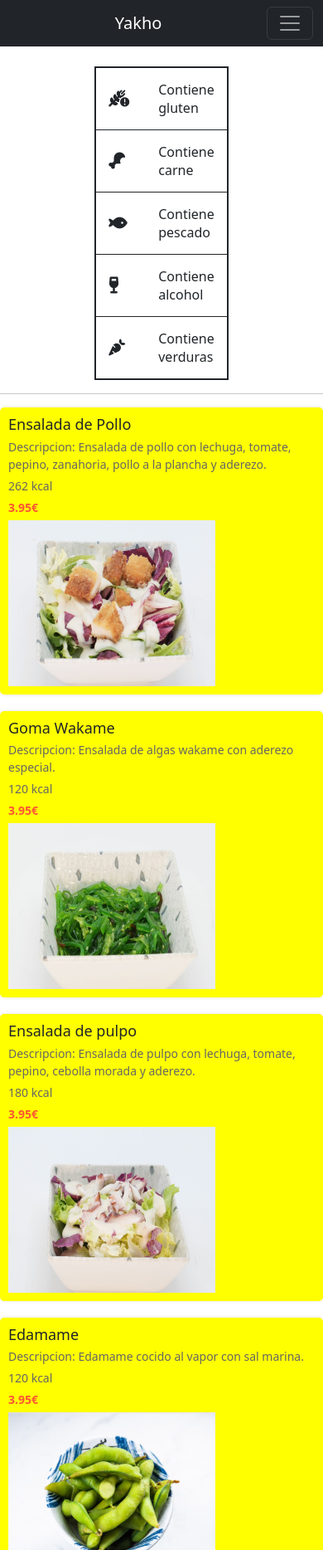
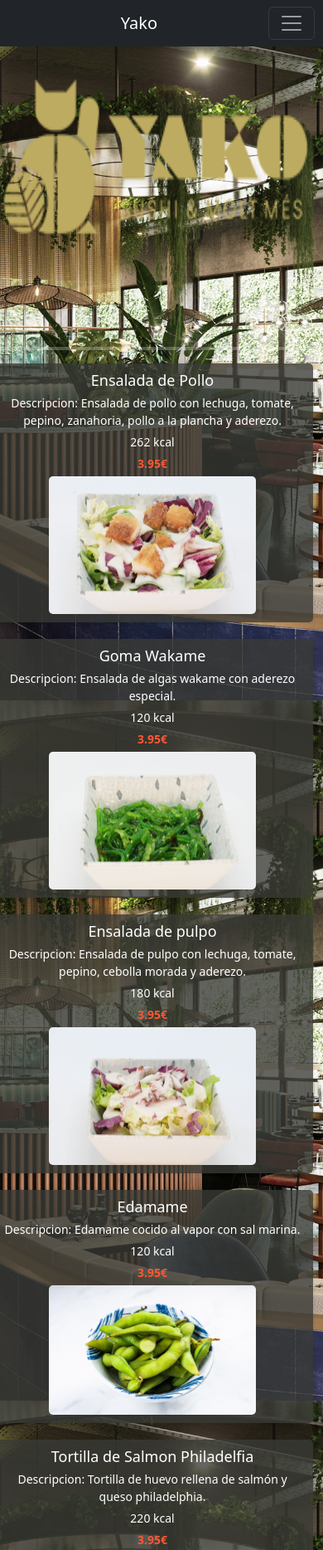
Before and after one commit to HugoAlda/UF2-A5-Camarero-Una-de-mero-HugoAlda, a PHP site: page / in a window 390 px wide. Shown: the top 1868 px of the page at 83% size. Run offline with PHP 8.4, Linux system fonts and the light colour scheme; some libraries are stand-ins or nearby versions.

Commit message:
subida v2

```diff
--- a/index.php
+++ b/index.php
@@ -6,7 +6,9 @@
 
     <link rel="stylesheet" href="style.css">
 
-    <title>YAKHO HUGO</title>
+    <link rel="shortcut icon" href="img/icono.ico"/>
+
+    <title>YAKO</title>
 
 </head>
 <?php
@@ -20,7 +22,7 @@
                 <?php
                     // Agregar un enlace para mostrar todos los platos
                     $claseActiva = isset($_GET['tipo']) && $_GET['tipo'] == '' ? 'active' : ''; // Verificar si está seleccionado el filtro "Yakho Hugo"
-                    echo '<a class="navbar-brand" . $claseActiva . " href="?tipo=">Yakho</a>';
+                    echo '<a class="navbar-brand" . $claseActiva . " href="?tipo=">Yako</a>';
                 ?>
             </a>
             <button class="navbar-toggler" type="button" data-bs-toggle="collapse" data-bs-target="#navbarNavDropdown" aria-controls="navbarNavDropdown" aria-expanded="false" aria-label="Toggle navigation">
@@ -56,6 +58,7 @@
     </nav>
     <br>
     <div class="tabla">
+        <img class="imagen" src="img/logo.png">
         <table class="icon">
             <tbody>
                 <tr>
@@ -84,8 +87,8 @@
 
     <hr>
 
+    <div class="platos-container">
         <?php
-
             if(isset($_GET['tipo']) && $_GET['tipo'] !== ''){
                 // Mostrar solo los platos del tipo seleccionado
                 foreach ($menu->ENTRANTES->PLATO as $plato){
@@ -115,7 +118,7 @@
                     echo "</div>";
                 }
             }
-
         ?>
+    </div>
 
 </body>
--- a/style.css
+++ b/style.css
@@ -1,10 +1,26 @@
+body {
+    background-image: url(img/fondo.jpg);
+    background-size: cover;
+    background-attachment: fixed;
+    color: white;
+    width: 99.5%;
+}
+
+.navbar {
+    width: 100.5%;
+    position: fixed;
+    z-index: 9999; /* Asegurarse de que esté encima de todo */
+}
+
 /* Estilos para cada plato */
+
 .plato {
     margin-bottom: 20px;
     padding: 10px;
-    background-color: yellow;
+    background-color: rgba(57, 58, 53, 0.782);
     border-radius: 5px;
     box-shadow: 0 0 5px rgba(0, 0, 0, 0.1);
+    text-align: center;
 }
 
 .plato h2 {
@@ -15,7 +31,6 @@
 .plato p {
     margin: 5px 0;
     font-size: 14px;
-    color: #666;
 }
 
 .plato .precio {
@@ -23,19 +38,35 @@
     color: #ff5733;
 }
 
-.img-platos{
+.img-platos {
     max-width: 250px;
     width: 100%;
     max-height: 200px;
-    height: 100%;
+    height: auto;
+    border-radius: 5px;
+}
+
+/* Estilos para organizar los platos en columnas de tres */
+
+.platos-container {
+    display: flex;
+    flex-wrap: wrap;
+    justify-content: space-between;
+    margin: 0 -10px;
+}
+
+.plato {
+    flex-basis: calc(33.33% - 20px);
 }
 
 /* Estilos Tabla */
 
 .tabla {
     margin: 0 auto;
+    padding-top: 50px;
     width: 50%;
     border-collapse: collapse;
+    display: flex;
 }
 
 .icon {
@@ -44,6 +75,15 @@
     border-collapse: collapse;
     border: 2px solid;
     border-radius: 20px;
+    flex-wrap: wrap;
+    background-color: rgba(57, 58, 53, 0.782);
+}
+
+.imagen {
+    flex-wrap: wrap;
+    width: 300px;
+    height: 200px;
+    margin-top: 41px;
 }
 
 .tabla td {
@@ -58,3 +98,43 @@
     font-size: 20px;
     margin-right: 5px;
 }
+
+hr {
+    border: 2px solid white;
+}
+
+/* Media Query (800px) */
+
+@media (max-width: 800px) {
+    .tabla {
+        width: 100%; /* Ancho completo en dispositivos más pequeños */
+        overflow-x: auto; /* Agregar desplazamiento horizontal si es necesario */
+    }
+
+    .icon {
+        width: 100%; /* Ancho completo en dispositivos más pequeños */
+        border-radius: 0; /* Eliminar el borde redondeado en dispositivos más pequeños */
+    }
+
+    .imagen {
+        width: 100%; /* Ancho completo en dispositivos más pequeños */
+        margin-top: 20px; /* Ajustar el margen superior */
+    }
+
+    .tabla td {
+        padding: 10px; /* Reducir el espaciado interno de las celdas */
+    }
+
+    /* Asegurar que los elementos se muestren en una columna */
+    .navbar-nav,
+    .platos-container,
+    .tabla,
+    .imagen {
+        width: 100%;
+    }
+
+    .plato {
+        flex-basis: 100%; /* Establecer el ancho al 100% para que ocupe toda la columna */
+        margin-bottom: 20px; /* Ajustar el margen inferior */
+    }
+}
```
Also changed, not shown: img/fondo.jpg (added), img/icono.ico (added), img/logo.png (added). Lines whose indentation alone changed are shown as unchanged.
